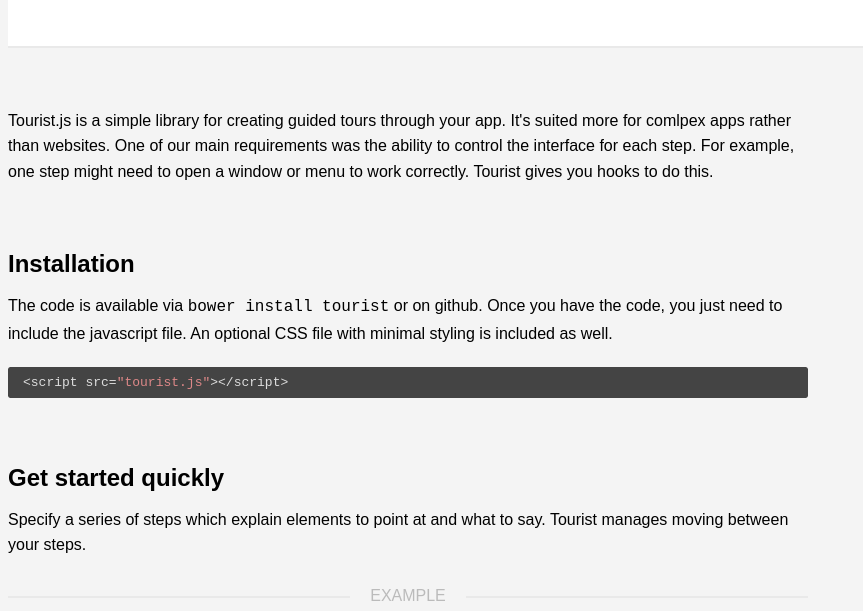
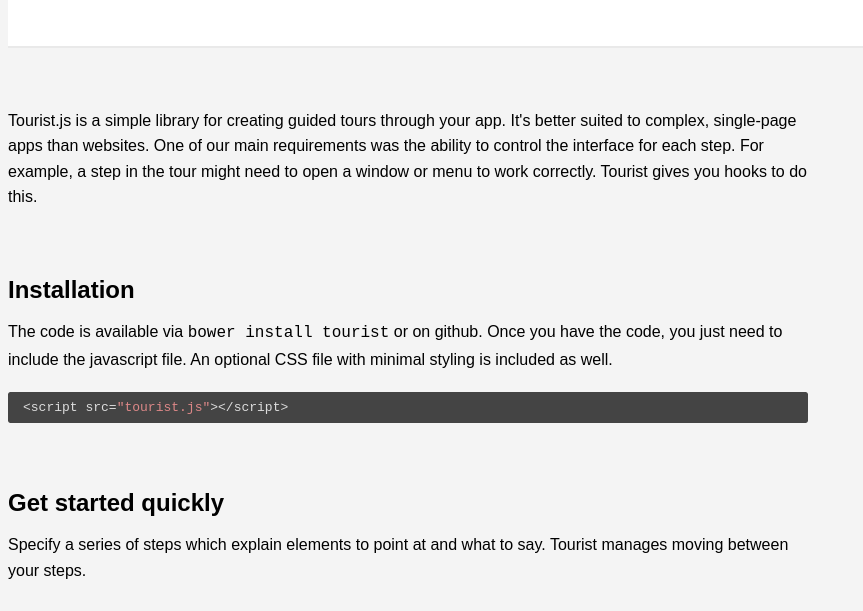
Before and after one commit to easelinc/tourist, a website: page examples/demo.html in a window 1280 px wide. Shown: the part 121-732 px from the top of the page, without its empty margins (0-863 px from the left). Drawn offline with Linux system fonts and the light colour scheme; some icons are missing.

Commit message:
verbage changes

```diff
--- a/examples/demo.html
+++ b/examples/demo.html
@@ -218,10 +218,10 @@
     <section>
       <p>
         Tourist.js is a simple library for creating guided tours through your
-        app. It's suited more for comlpex apps rather than websites. One of our
-        main requirements was the ability to control the interface for each
-        step. For example, one step might need to open a window or menu to work
-        correctly. Tourist gives you hooks to do this.
+        app. It's better suited to complex, single-page apps than websites.
+        One of our main requirements was the ability to control the interface
+        for each step. For example, a step in the tour might need to open a
+        window or menu to work correctly. Tourist gives you hooks to do this.
       </p>
     </section>
 
```
